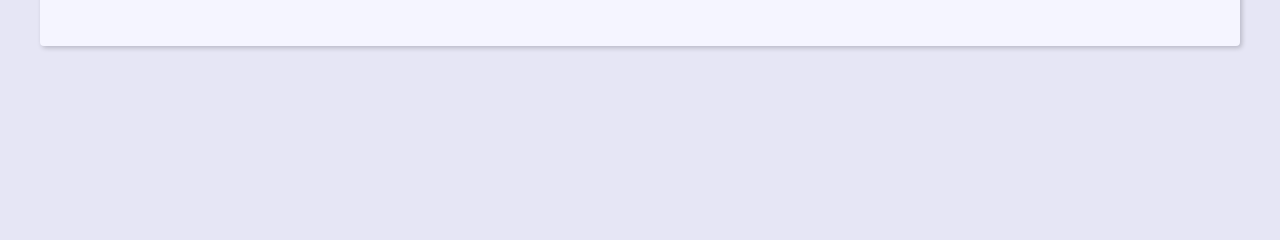
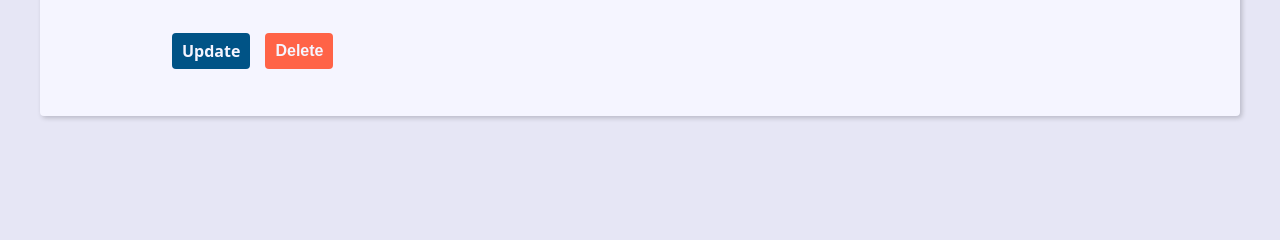
Before and after one commit to Gwin14/Projeto-agenda-django, a Django app: template contact/templates/contact/contact.html in a window 1280 px wide. Shown: the part 507-747 px from the top of the page. Run offline with Django 4.2, Linux system fonts and the light colour scheme; the template is opened without the code that fills it, so the values that code supplies are empty.

Commit message:
Operacao de deletar contatos

```diff
--- a/base_static/global/css/style.css
+++ b/base_static/global/css/style.css
@@ -25,6 +25,8 @@
     --transition-slow: 1s;
     --default-border-radius: 4px;
   }
+
+
 
   *,
   *::before,
@@ -312,3 +314,23 @@
     filter: brightness(80%);
     box-shadow: 0 0 5px var(--link-dark-color);
   }
+
+  .contact-links {
+    margin-block: calc(var(--small-font-size) * 2);
+    display: flex;
+    align-items: center;
+    gap: 0 var(--spacing);
+    }
+
+    .btn-link {
+    font-size: var(--small-font-size);
+    text-decoration: none;
+    font-weight: bold;
+    padding: 1rem;
+    display: block;
+    line-height: var(--small-font-size);
+    }
+
+    .btn-delete {
+    background: tomato;
+    }
--- a/contact/templates/contact/contact.html
+++ b/contact/templates/contact/contact.html
@@ -14,6 +14,15 @@
     <p><b>Description:</b> {{contact.description}}</p>
     <p><b>Category:</b> {{contact.category.name}}</p>
 
+    <div class="contact-links">
+        <a class="btn btn-link" href="{% url "update" contact.id %}">Update</a>
+
+        <form action="{% url "delete" contact.id %}" method="POST">
+
+            {% csrf_token %}
+            <button class="btn btn-link btn-delete" type="submit">Delete</button>
+        </form>
+    </div>
 </div>
 
 {% endblock content %}
--- a/contact/urls.py
+++ b/contact/urls.py
@@ -8,5 +8,6 @@ urlpatterns = [
     # CRUD
     path('contact/detail/<int:contact_id>/', views.contact, name='contact'),
     path('contact/update/<int:contact_id>/', views.update, name='update'),
+    path('contact/delete/<int:contact_id>/', views.delete, name='delete'),
     path('contact/create/', views.create, name='create'),
 ]
--- a/contact/views.py
+++ b/contact/views.py
@@ -94,6 +94,12 @@ def update(request, contact_id):
     )
 
 
+def delete(request, contact_id):
+    contact = Contact.objects.get(pk=contact_id, show=True)
+    contact.delete()
+    return redirect('index')
+
+
 def search(request):
 
     search_value = request.GET.get('q', '').strip()
```
